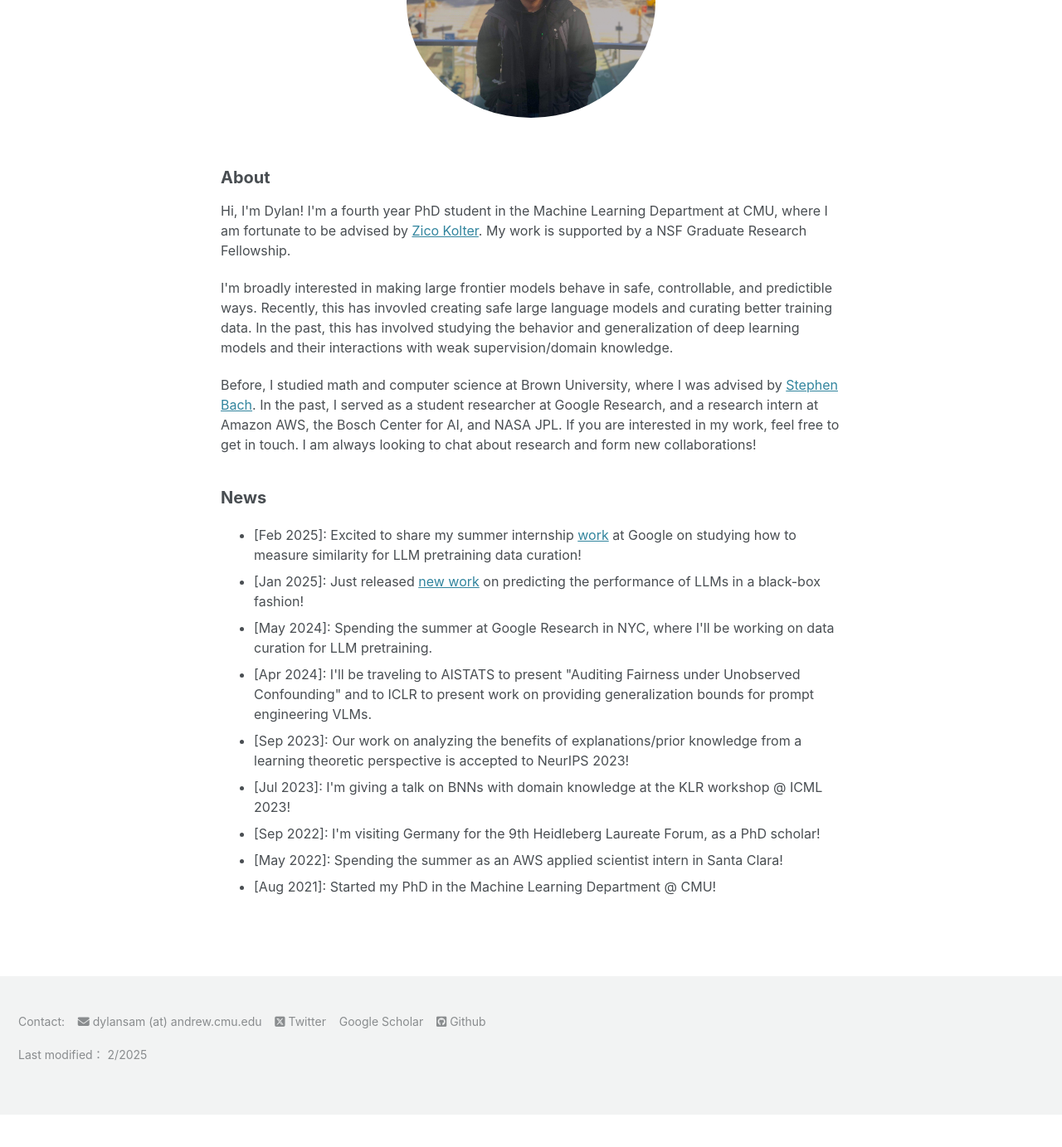
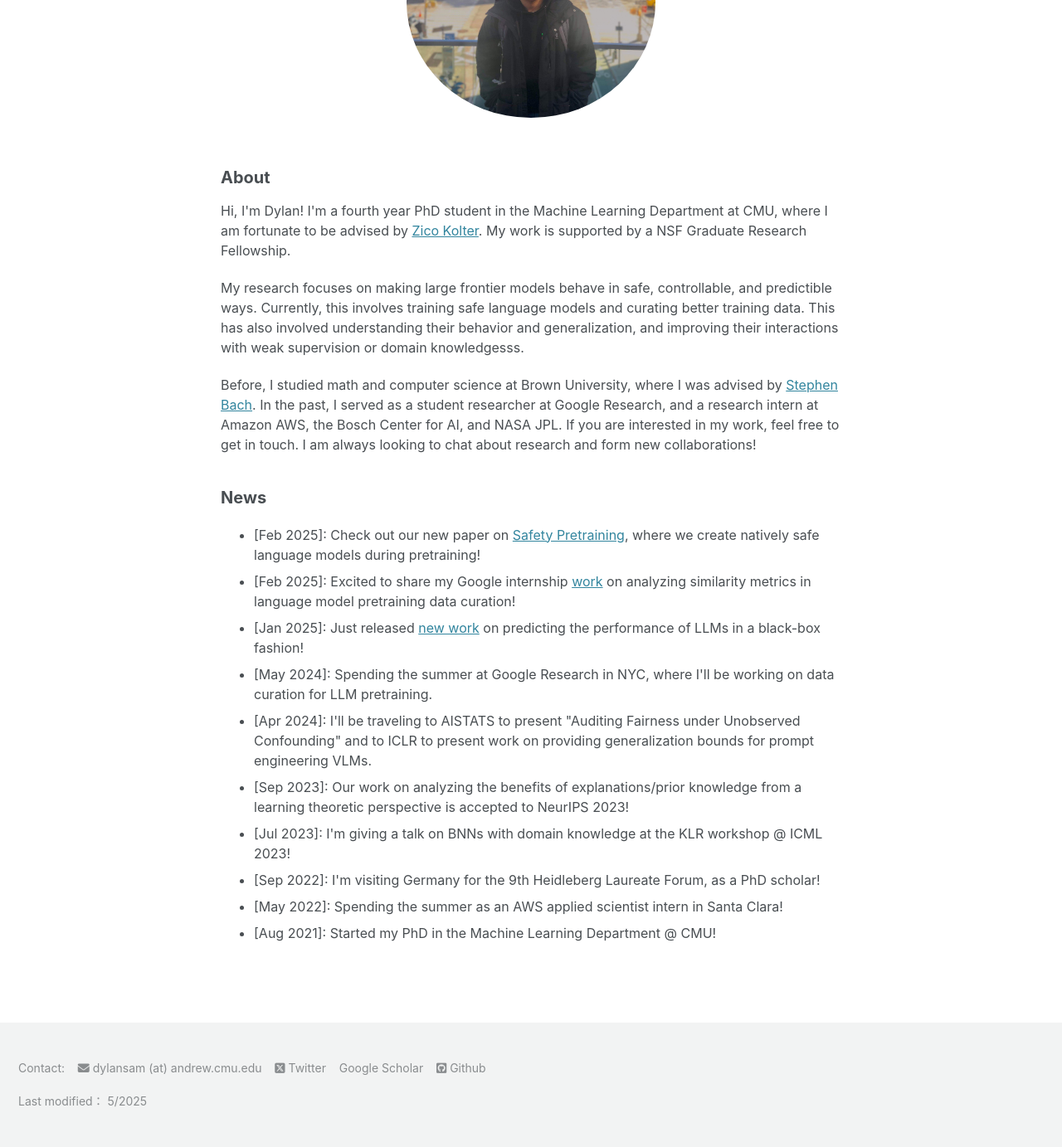
Before and after one commit to dsam99/dsam99.github.io, a Jekyll site: the page built from index.md, in a window 1280 px wide and 1400 px high, scrolled down 296 px. Shown: the top 1383 px of the window at 83% size. Built offline with Jekyll 4.4.1, drawn with Linux system fonts in a browser that asks for light colours; cached includes are drawn as plain includes; nearby versions of some CDN libraries; a style sheet for code colours, icons or effects is not loaded; before the commit the page ends 1640 px from its top, so only the background shows below that.

Commit message:
safety pretraining details

```diff
--- a/_includes/footer/custom.html
+++ b/_includes/footer/custom.html
@@ -23,6 +23,6 @@
 	    <i class="fa-brands fa-square-github"></i> <a href="https://github.com/dsam99">Github</a>
     </p>
 
-    <p> Last modified： 2/2025 </p>
+    <p> Last modified： 5/2025 </p>
 
 </div>
--- a/_layouts/home.html
+++ b/_layouts/home.html
@@ -14,9 +14,8 @@ layout: default
 		Hi, I'm Dylan! I'm a fourth year PhD student in the Machine Learning Department at CMU, where I am fortunate to be advised by <a href="https://zicokolter.com/">Zico Kolter</a>. My work is supported by a NSF Graduate Research Fellowship.
 	</p>
 	<p>
-		I'm broadly interested in making large frontier models behave in safe, controllable, and predictible ways.
-		Recently, this has invovled creating safe large language models and curating better training data.
-		In the past, this has involved studying the behavior and generalization of deep learning models and their interactions with weak supervision/domain knowledge.
+		My research focuses on making large frontier models behave in safe, controllable, and predictible ways.
+		Currently, this involves training safe language models and curating better training data. This has also involved understanding their behavior and generalization, and improving their interactions with weak supervision or domain knowledgesss.
 	</p>
 
 	<p>
@@ -26,7 +25,8 @@ layout: default
 	<h2>News</h2>
 	<p>
 		<ul>
-			<li> [Feb 2025]: Excited to share my summer internship <a href="http://arxiv.org/abs/2502.02494">work</a> at Google on studying how to measure similarity for LLM pretraining data curation!
+			<li> [Feb 2025]: Check out our new paper on <a href="https://www.arxiv.org/abs/2504.16980">Safety Pretraining</a>, where we create natively safe language models during pretraining!
+			<li> [Feb 2025]: Excited to share my Google internship <a href="https://arxiv.org/abs/2502.02494">work</a> on analyzing similarity metrics in language model pretraining data curation!
 			<li> [Jan 2025]: Just released <a href="https://arxiv.org/abs/2501.01558">new work</a> on predicting the performance of LLMs in a black-box fashion!
 			<li> [May 2024]: Spending the summer at Google Research in NYC, where I'll be working on data curation for LLM pretraining.
 			<li> [Apr 2024]: I'll be traveling to AISTATS to present "Auditing Fairness under Unobserved Confounding" and to ICLR to present work on providing generalization bounds for prompt engineering VLMs.
```
Also changed, not shown: _layouts/publications.html (+9 -4 lines).
